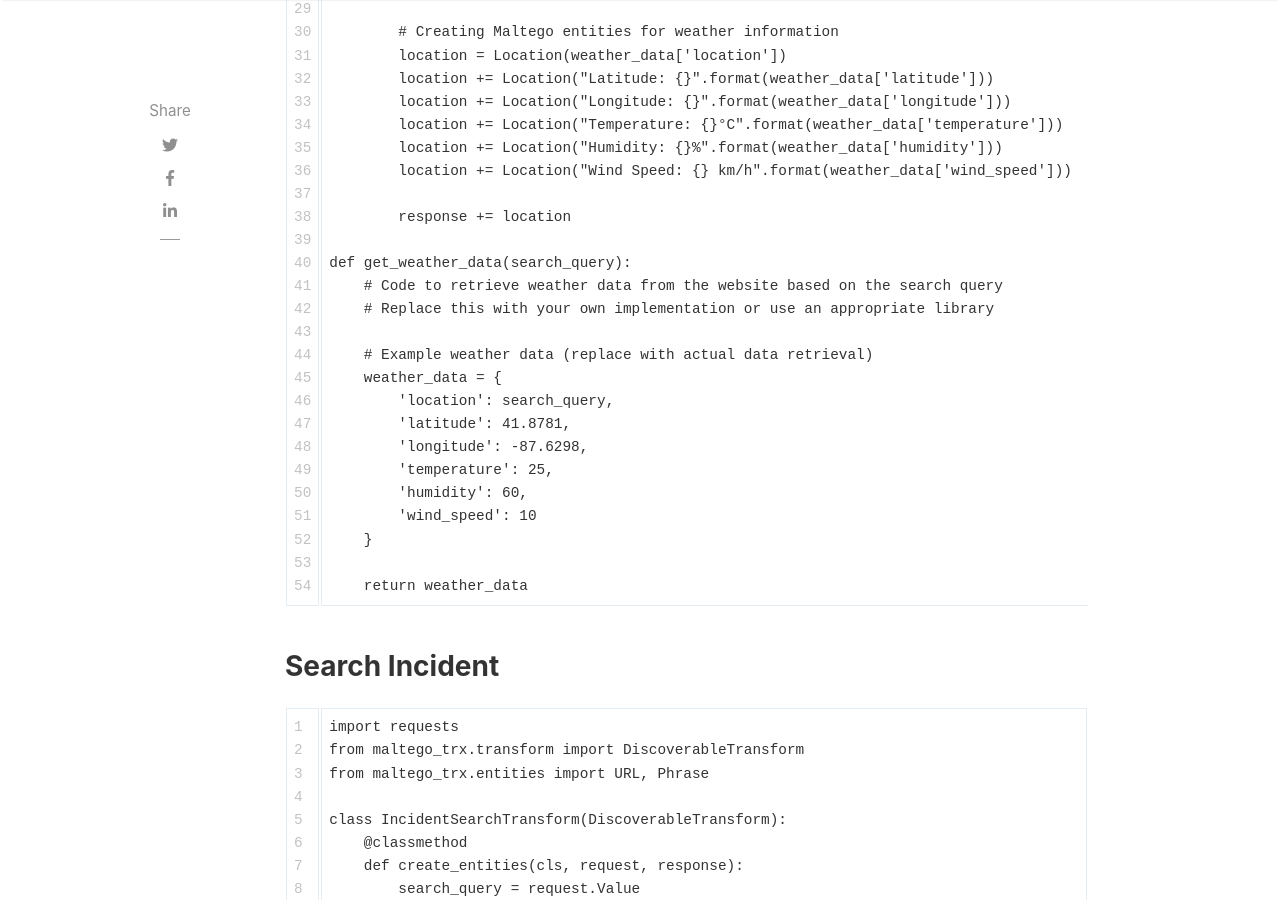
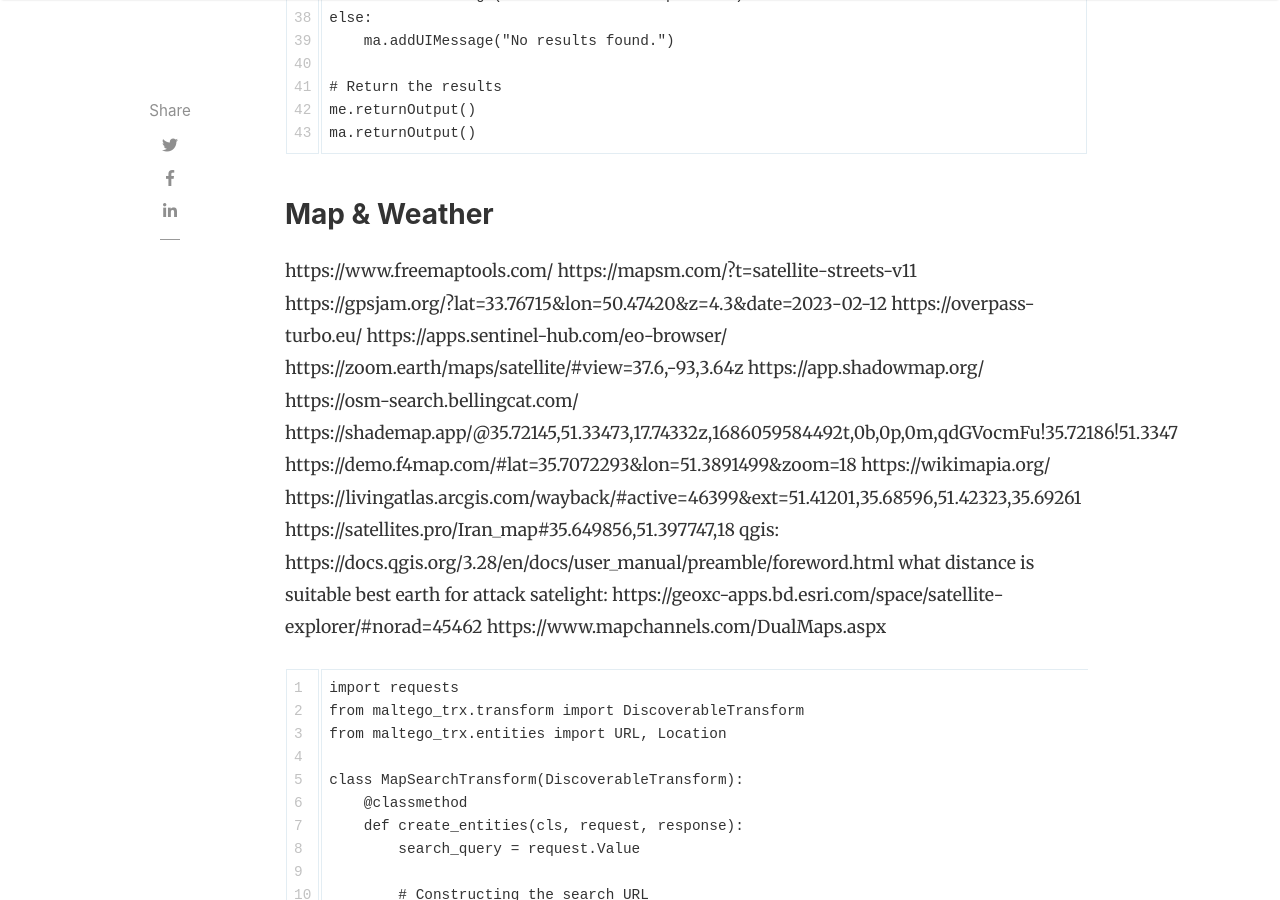
Before and after one commit to redteamrecipe/redteamrecipe.github.io, a Jekyll site: the page built from _posts/2023-06-23-Awesome-Maltego-Transforms.md, in a window 1280 px wide and 900 px high, scrolled down 14550 px. Built offline with Jekyll 4.4.1, drawn with Linux system fonts in a browser that asks for light colours; nearby versions of some CDN libraries; comment, search, counter and statistics services are not loaded; some of the changed text lies outside the part shown.

Commit message:
Update 2023-06-23-Awesome-Maltego-Transforms.md

````diff
--- a/_posts/2023-06-23-Awesome-Maltego-Transforms.md
+++ b/_posts/2023-06-23-Awesome-Maltego-Transforms.md
@@ -134,6 +135,10 @@
 
 ### Whois company
 
+https://opencorporates.com/
+https://github.com/chrieke/awesome-geospatial-companies
+https://opengovus.com/
+
 ```
 import requests
 
@@ -163,6 +168,7 @@
 
 ### Leakage Search
 
+https://search.illicit.services/
 
 ```
 import requests
@@ -180,6 +186,10 @@
 
 
 ## Whois Company
+
+https://viewdns.info/reverseip/?host=threatradar.net&t=1
+https://digital.com/best-web-hosting/who-is/#search=hadess.io
+https://dnslytics.com/reverse-analytics
 
 ```
 import requests
@@ -221,6 +231,12 @@
 
 ### LinkedIn profiles
 
+https://theorg.com/organizations
+https://www.linkedin.com/sales/gmail/profile/viewByEmail/reza@gmail.com?_l=en_US
+https://www.importyeti.com/company/apple
+https://github.com/chm0dx/peepedIn
+`site:(linkedin.com/in | zoominfo.com/p | rocketreach.co | xing.com/people | contactout.com) "company"
+https://www.bing.com/webmaster/tools/mobile-friendliness
 
 ```
 import requests
@@ -272,6 +288,7 @@
 
 ### Facebook Username
 
+https://whopostedwhat.com/
 
 ```
 from MaltegoTransform import *
@@ -331,6 +348,13 @@
 
 ### Whois Email
 
+https://rocketreach.co/browser_extension
+ https://contactout.com/
+ https://app.getprospect.com/303197/contacts/filter/all
+https://epieos.com/
+https://www.ceoemail.com/
+http://www.cyberforensics.in/OnlineEmailTracer/index.aspx
+
 ```
 from MaltegoTransform import *
 import requests
@@ -390,6 +414,8 @@
 
 ### IFSC
 
+http://www.ifsccodebank.com/search-by-IFSC-code.aspx
+
 ```
 from MaltegoTransform import *
 import requests
@@ -439,6 +465,7 @@
 
 ### Code Search
 
+https://searchcode.com/
 
 ```
 from MaltegoTransform import *
@@ -489,6 +516,7 @@
 
 ### Search Wireless Device Applications
 
+https://fccid.io/?utm_content=cmp-true
 
 ```
 from MaltegoTransform import *
@@ -535,6 +563,10 @@
 
 
 ### Car
+
+https://carnet.ai/
+https://www.vehiclehistoryreport.com/
+https://www.autocheck.com/vehiclehistory/?siteID=0
 
 ```
 from MaltegoTransform import *
@@ -585,6 +617,29 @@
 
 
 ### Map & Weather
+
+
+https://www.freemaptools.com/
+https://mapsm.com/?t=satellite-streets-v11
+https://gpsjam.org/?lat=33.76715&lon=50.47420&z=4.3&date=2023-02-12
+https://overpass-turbo.eu/
+https://apps.sentinel-hub.com/eo-browser/
+https://zoom.earth/maps/satellite/#view=37.6,-93,3.64z
+https://app.shadowmap.org/
+https://osm-search.bellingcat.com/
+https://shademap.app/@35.72145,51.33473,17.74332z,1686059584492t,0b,0p,0m,qdGVocmFu!35.72186!51.3347
+https://demo.f4map.com/#lat=35.7072293&lon=51.3891499&zoom=18
+https://wikimapia.org/
+https://livingatlas.arcgis.com/wayback/#active=46399&ext=51.41201,35.68596,51.42323,35.69261
+https://satellites.pro/Iran_map#35.649856,51.397747,18
+qgis:
+	https://docs.qgis.org/3.28/en/docs/user_manual/preamble/foreword.html
+	what distance is suitable
+	best earth for attack
+satelight:
+	https://geoxc-apps.bd.esri.com/space/satellite-explorer/#norad=45462
+https://www.mapchannels.com/DualMaps.aspx
+
 
 ```
 import requests
@@ -646,6 +701,9 @@
 
 ### Search Incident
 
+https://alerts.skytruth.org/report/2614736e-1c07-3b37-8e5d-ccb32db79080/
+
+
 ```
 import requests
 from maltego_trx.transform import DiscoverableTransform
@@ -688,6 +746,8 @@
 
 ### Google Analytics
 
+https://www.osintcombine.com/google-analytics-id-explorer
+
 ```
 import requests
 from maltego_trx.transform import DiscoverableTransform
@@ -786,6 +853,8 @@
 
 ### Train
 
+https://river-runner-global.samlearner.com/
+
 ```
 import requests
 from maltego_trx.transform import DiscoverableTransform
@@ -827,6 +896,9 @@
 
 
 ### Drug
+
+https://iris.wcoomd.org/?locale=en
+
 
 ```
 import requests
````
Also changed, not shown: other parts of _posts/2023-06-23-Awesome-Maltego-Transforms.md (+8 -0 lines).
